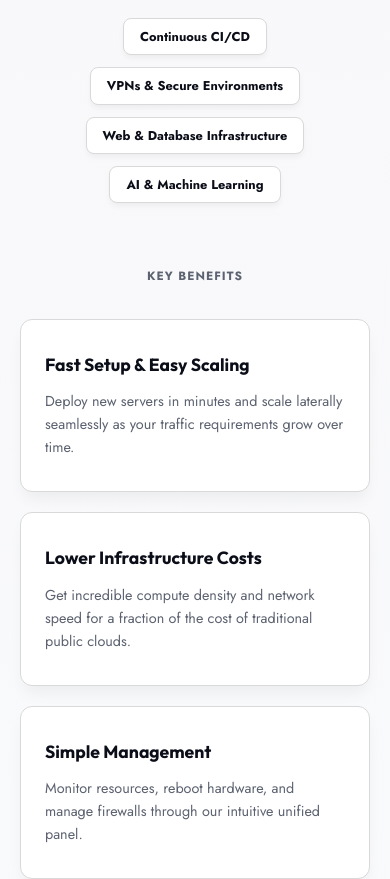
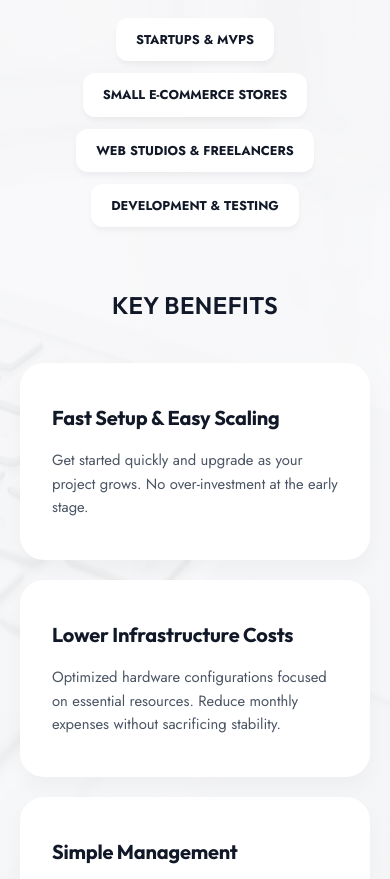
Before and after one commit to souiiii/Bytenia, a React (Vite) app: page /cost-optimized in a window 390 px wide. Shown: the part 4100-4979 px from the top of the page. Built offline with nearby package versions, Linux system fonts and the light colour scheme; what react-world-flags would draw is missing.

Commit message:
feat: add IdealUseCases component with background image and responsive layout

```diff
--- a/src/components/IdealUseCases/IdealUseCases.css
+++ b/src/components/IdealUseCases/IdealUseCases.css
@@ -13,7 +13,7 @@
   height: 100%;
   object-fit: cover;
   z-index: 1;
-  opacity: 0.15; /* Keeps it very light and blended */
+  opacity: 0.06;
 }
 
 .use-cases-overlay {
@@ -23,7 +23,7 @@
   width: 100%;
   height: 100%;
   background: linear-gradient(180deg, var(--bg-primary) 0%, rgba(249, 250, 251, 0.95) 100%);
-  z-index: 2;
+  z-index: 0;
 }
 
 .use-cases-pills {
@@ -35,13 +35,13 @@
 
 .uc-pill {
   background-color: var(--bg-white);
-  padding: 8px 16px;
-  border-radius: var(--border-radius-sm);
+  padding: 12px 20px;
+  border-radius: 12px;
   font-size: 0.8rem;
   font-weight: 700;
-  color: var(--bg-dark);
+  color: #111827;
   box-shadow: 0 4px 6px -1px rgba(0, 0, 0, 0.05);
-  border: 1px solid var(--border-light);
+  border: none;
 }
 
 .key-benefits-label {
@@ -59,22 +59,23 @@
 
 .benefit-card {
   background-color: var(--bg-white);
-  padding: 32px 24px;
-  border-radius: var(--border-radius-md);
-  box-shadow: 0 10px 15px -3px rgba(0, 0, 0, 0.05);
-  border: 1px solid var(--border-light);
+  padding: 40px 32px;
+  border-radius: 24px;
+  box-shadow: 0 10px 20px rgba(0, 0, 0, 0.03);
+  border: none;
 }
 
 .benefit-title {
-  font-size: 1.1rem;
+  font-size: 1.25rem;
   font-weight: 700;
-  color: var(--bg-dark);
-  margin-bottom: 12px;
+  color: #111827;
+  margin-bottom: 16px;
+  letter-spacing: -0.01em;
 }
 
 .benefit-desc {
-  font-size: 0.9rem;
-  color: var(--text-muted);
+  font-size: 0.925rem;
+  color: #4b5563;
   line-height: 1.6;
 }
 
--- a/src/components/IdealUseCases/IdealUseCases.jsx
+++ b/src/components/IdealUseCases/IdealUseCases.jsx
@@ -2,24 +2,24 @@ import React from 'react';
 import './IdealUseCases.css';
 
 const useCasesPills = [
-  "Continuous CI/CD",
-  "VPNs & Secure Environments",
-  "Web & Database Infrastructure",
-  "AI & Machine Learning"
+  "STARTUPS & MVPS",
+  "SMALL E-COMMERCE STORES",
+  "WEB STUDIOS & FREELANCERS",
+  "DEVELOPMENT & TESTING"
 ];
 
 const benefits = [
   {
     title: "Fast Setup & Easy Scaling",
-    desc: "Deploy new servers in minutes and scale laterally seamlessly as your traffic requirements grow over time."
+    desc: "Get started quickly and upgrade as your project grows. No over-investment at the early stage."
   },
   {
     title: "Lower Infrastructure Costs",
-    desc: "Get incredible compute density and network speed for a fraction of the cost of traditional public clouds."
+    desc: "Optimized hardware configurations focused on essential resources. Reduce monthly expenses without sacrificing stability."
   },
   {
     title: "Simple Management",
-    desc: "Monitor resources, reboot hardware, and manage firewalls through our intuitive unified panel."
+    desc: "Straightforward configurations without unnecessary complexity."
   }
 ];
 
@@ -27,7 +27,7 @@ const IdealUseCases = () => {
   return (
     <section className="use-cases section">
       <div className="use-cases-overlay"></div>
-      <img src="/use_cases_bg.png" alt="Clean Servers Background" className="use-cases-bg" />
+      <img src="/laptop_bg.png" alt="Clean Servers Background" className="use-cases-bg" />
 
       <div className="container" style={{position: 'relative', zIndex: 3, maxWidth: '1000px'}}>
 
@@ -41,8 +41,8 @@ const IdealUseCases = () => {
           </div>
         </div>
 
-        <div className="text-center" style={{margin: '60px 0 32px'}}>
-          <span className="key-benefits-label">KEY BENEFITS</span>
+        <div className="text-center" style={{margin: '60px 0 40px'}}>
+          <h3 style={{fontSize: '1.5rem', fontWeight: 600, color: '#111827', textTransform: 'uppercase', margin: 0, letterSpacing: '0.02em'}}>KEY BENEFITS</h3>
         </div>
 
         <div className="benefits-grid">
```
Also changed, not shown: public/laptop_bg.png (added).
